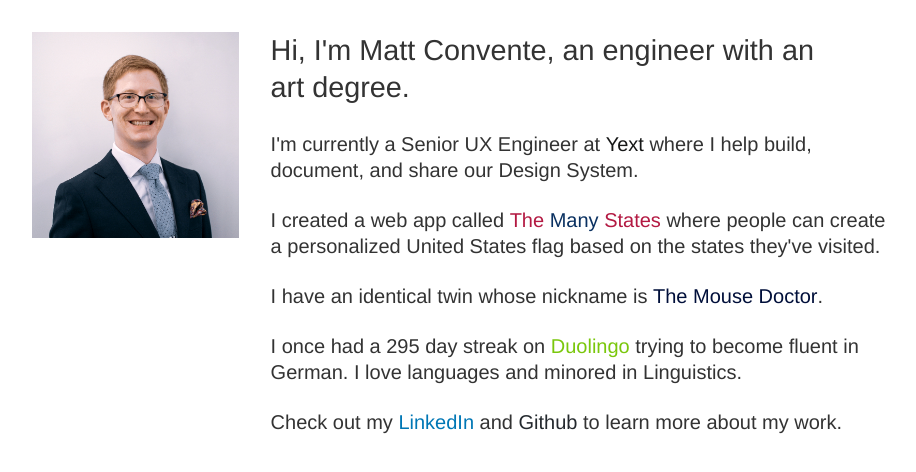
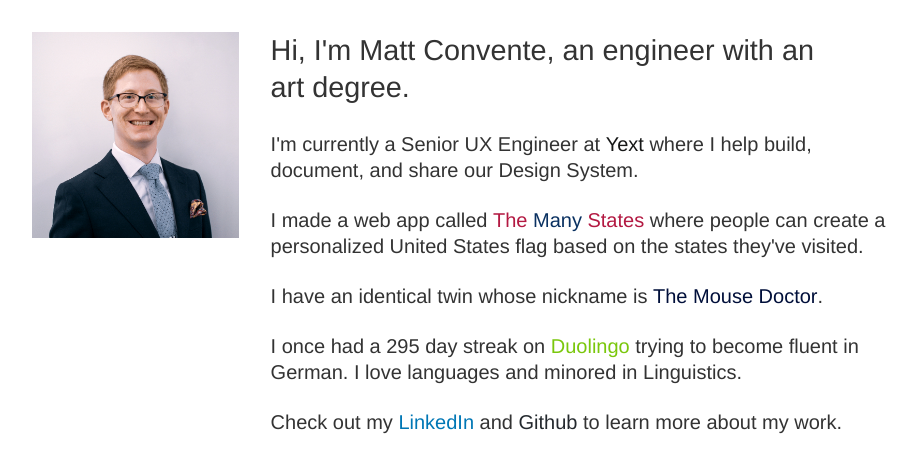
Before and after one commit to mattconvente/mattconvente.github.io, a plain HTML site: page index.html in a window 1280 px wide. Shown: the whole page, without its empty margins (179-1095 px from the left). Drawn offline with Linux system fonts and the light colour scheme.

Commit message:
Update copy

```diff
--- a/index.html
+++ b/index.html
@@ -15,7 +15,7 @@
 			<div>
 				<h1>Hi, I&apos;m Matt Convente, an engineer with an art&nbsp;degree.</h1>
 				<p>I&apos;m currently a Senior UX Engineer at <a href="http://www.yext.com/" class="color-yext">Yext</a> where I help build, document, and share our Design System.</p>
-				<p>I created a web app called <a href="https://www.themanystates.com/" class="link-the-many-states"><span class="color-old-glory-red">The</span> <span class="color-old-glory-blue">Many</span> <span class="color-old-glory-red">States</span></a> where people can create a personalized United States flag based on the states they&apos;ve&nbsp;visited.</p>
+				<p>I made a web app called <a href="https://www.themanystates.com/" class="link-the-many-states"><span class="color-old-glory-red">The</span> <span class="color-old-glory-blue">Many</span> <span class="color-old-glory-red">States</span></a> where people can create a personalized United States flag based on the states they&apos;ve&nbsp;visited.</p>
 				<p>I have an identical twin whose nickname is <a href="http://www.themousedoctor.com" class="color-the-mouse-doctor">The&nbsp;Mouse&nbsp;Doctor</a>.</p>
 				<p>I once had a 295 day streak on <a href="https://www.duolingo.com/profile/mattconvente" class="color-duolingo">Duolingo</a> trying to become fluent in German. I love languages and minored in Linguistics.</p>
 				<p>Check out my <a href="https://www.linkedin.com/in/mattconvente/" class="color-linkedin">LinkedIn</a> and <a href="https://github.com/mattconvente" class="color-github">Github</a> to learn more about my&nbsp;work.</p>
```
